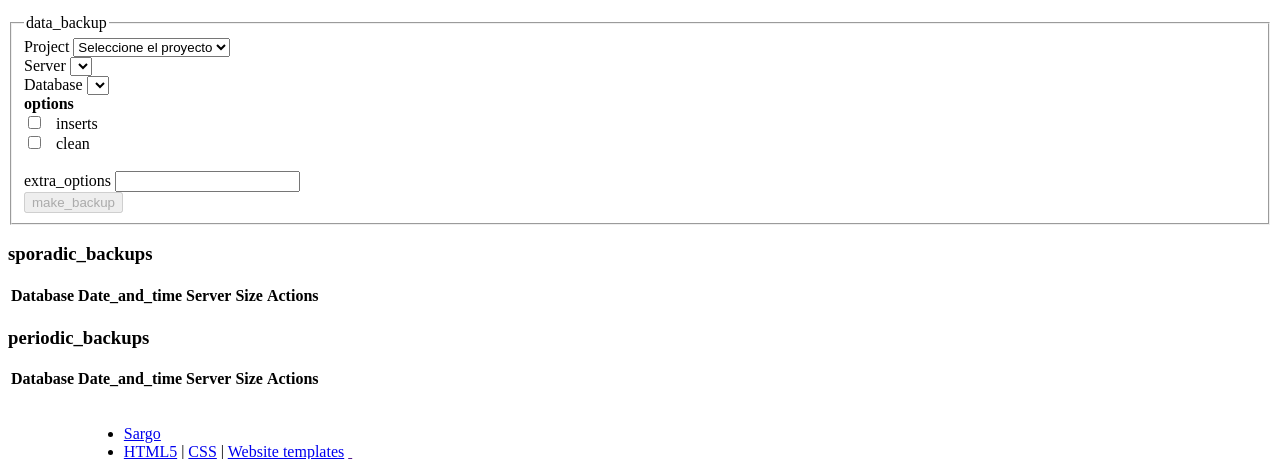
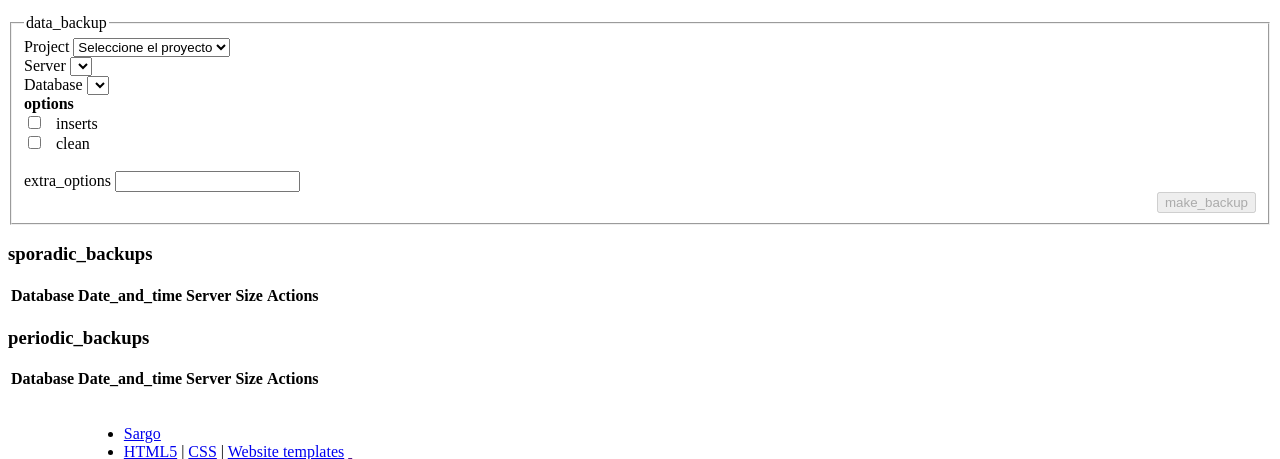
Before and after one commit to efornal/sdump, a Django app: template templates/index.html in a window 1280 px wide. Shown: the part 148-607 px from the top of the page. Run offline with Django 3.2, Linux system fonts and the light colour scheme; the template is opened without the code that fills it, so the values that code supplies are empty; some libraries are stand-ins or nearby versions.

Commit message:
aligned buttons

```diff
--- a/templates/index.html
+++ b/templates/index.html
@@ -55,7 +55,7 @@
             </div>
 
             <div class="form-group">
-              <div class="col-lg-10 col-lg-offset-7">
+              <div class="col-lg-6 col-lg-offset-6" style="text-align: end;">
                 <button type="submit" id="make_backup" class="btn btn-primary" disabled>
                   {{ _('make_backup') }}
                 </button>
--- a/templates/login.html
+++ b/templates/login.html
@@ -30,7 +30,7 @@
             </div>
 
             <div class="form-group">
-              <div class="col-lg-10 col-lg-offset-2">
+              <div class="col-lg-10 col-lg-offset-2" style="text-align: end;">
                 <button type="submit" class="btn btn-primary">
                 <i class="glyphicon glyphicon-log-out"></i> {{ _('log_in') }}</button>
               </div>
```
